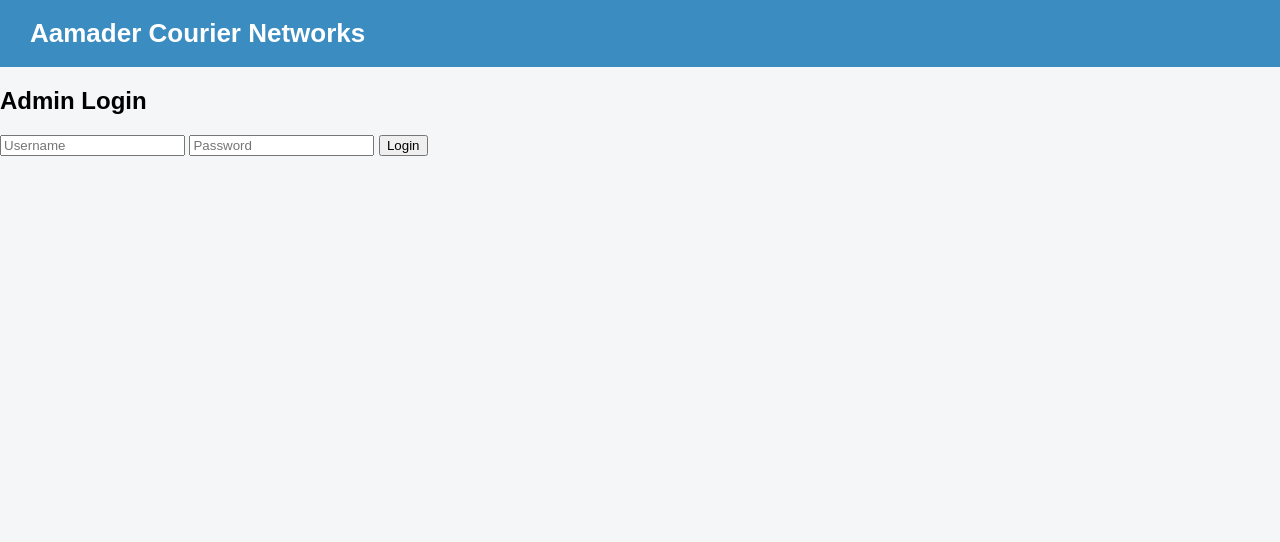
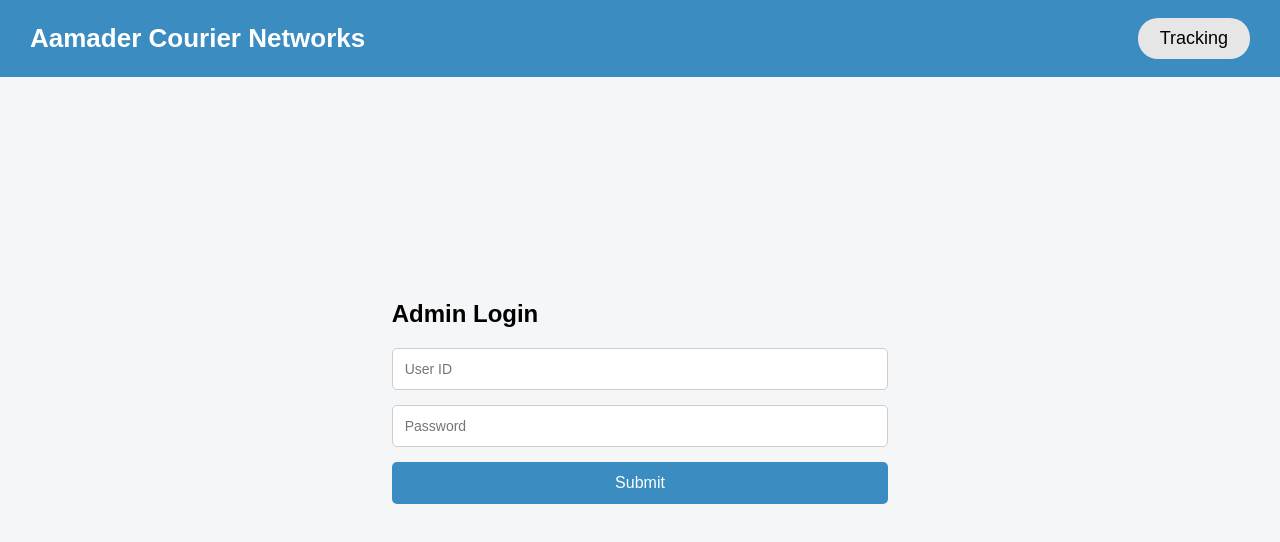
Before and after one commit to Aakritii/aamader-couriers-network, a website: page public/login.html in a window 1280 px wide. Drawn offline with Linux system fonts and the light colour scheme.

Commit message:
New design changes 2

```diff
--- a/public/login.html
+++ b/public/login.html
@@ -9,59 +9,70 @@
 
 <body>
 
-<!-- HEADER -->
 <div class="topbar">
   <div class="logo" onclick="location.href='index.html'">
     Aamader Courier Networks
   </div>
+  <button class="login-btn" onclick="location.href='index.html'">
+    Tracking
+  </button>
 </div>
 
-<!-- LOGIN PAGE -->
 <div class="login-page">
   <div class="login-box">
+
+    <!-- TITLE CENTER -->
     <h2>Admin Login</h2>
 
-    <input id="username" placeholder="Username">
+    <!-- USERID -->
+    <input id="username" placeholder="User ID">
+
+    <!-- PASSWORD -->
     <input id="password" type="password" placeholder="Password">
 
-    <button onclick="login()">Login</button>
+    <!-- SUBMIT BUTTON -->
+    <button onclick="login()">Submit</button>
+
     <div id="errorMsg"></div>
+
   </div>
 </div>
 
 <script>
 async function login() {
+
 const username = document.getElementById("username").value.trim();
 const password = document.getElementById("password").value.trim();
 const errorMsg = document.getElementById("errorMsg");
 
-  if (!username || !password) {
-    errorMsg.innerText = "Username and password required";
+if (!username || !password){
+errorMsg.innerText="User ID and Password required";
 return;
 }
 
-  try {
-    const res = await fetch("/admin/login", {
-      method: "POST",
-      headers: {
-        "Content-Type": "application/json"
+try{
+
+const res = await fetch("/admin/login",{
+method:"POST",
+headers:{
+"Content-Type":"application/json"
 },
-      body: JSON.stringify({ username, password })
+body:JSON.stringify({username,password})
 });
 
 const data = await res.json();
 
-    if (res.ok && data.token) {
-      localStorage.setItem("jwt", data.token);
-      window.location.href = "admin.html"; // ✅ redirect
-    } else {
-      errorMsg.innerText = "Invalid credentials";
+if(res.ok && data.token){
+localStorage.setItem("jwt",data.token);
+window.location.href="admin.html";
+}else{
+errorMsg.innerText="Invalid credentials";
 }
 
-  } catch (err) {
-    console.error(err);
-    errorMsg.innerText = "Login failed. Try again.";
+}catch(err){
+errorMsg.innerText="Login failed";
 }
+
 }
 </script>
 
--- a/public/style.css
+++ b/public/style.css
@@ -27,6 +27,10 @@ button {
   display: flex;
   justify-content: space-between;
   align-items: center;
+}
+
+.topbar button:hover{
+  background:#bfc0c2;
 }
 
 .logo {
@@ -65,6 +69,10 @@ button {
   color: white;
   border: none;
   border-radius: 16px;
+}
+
+.submit-btn:hover{
+  background:#162d66;
 }
 
 /* ================= OVERLAY ================= */
@@ -106,6 +114,10 @@ button {
   background: #3a8cc1;
   color: white;
   border-radius: 18px;
+}
+
+.close-btn:hover{
+  background:#162d66;
 }
 
 #trackStatus {
@@ -150,6 +162,60 @@ button {
   border: none;
   border-radius: 20px;
   font-size: 16px;
+}
+
+.login-page{
+  display:flex;
+  justify-content:center;
+  align-items:center;
+  height:80vh;
+}
+
+.login-box input{
+  width:100%;
+  padding:12px;
+  margin-bottom:15px;
+  border:1px solid #ccc;
+  border-radius:5px;
+  font-size:14px;
+}
+
+.login-box button{
+  width:100%;
+  padding:12px;
+  background:#3a8cc1;
+  color:white;
+  border:none;
+  border-radius:5px;
+  font-size:16px;
+  cursor:pointer;
+}
+
+.login-box button:hover{
+  background:#162d66;
+}
+
+.login-field {
+  width: 200px;
+  padding: 12px;
+  border-radius: 20px;
+  border: absolute;
+  background: #f3f0f0;
+  text-align: center;
+}
+
+.login-box input{
+  width:100%;
+  padding:12px;
+  margin-bottom:15px;
+  border:1px solid #ccc;
+  border-radius:5px;
+  font-size:14px;
+}
+
+#errorMsg{
+  color:red;
+  margin-top:10px;
 }
 
 /* ================= ADMIN DASHBOARD ================= */
```
Also changed, not shown: public/admin.html (+1 -1 lines). Lines whose indentation alone changed are shown as unchanged.
